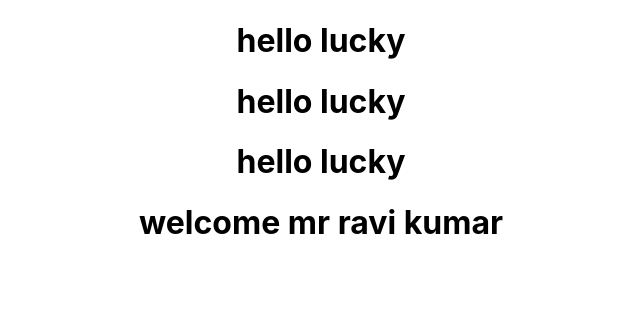
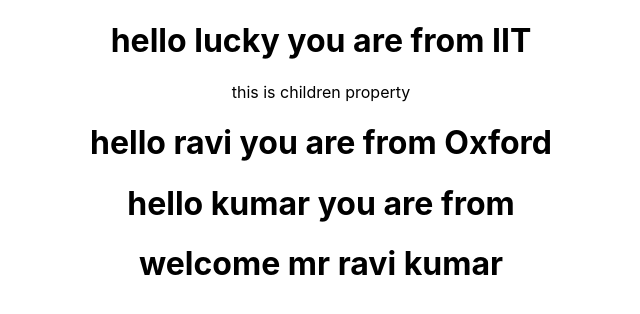
Before and after one commit to shaiksharmila148/components, a React (Create React App) app in the folder my_app/: page / in a window 1280 px wide. Shown: the top 314 px of the page, without its empty margins (319-959 px from the left). Built offline with nearby package versions, Linux system fonts and the light colour scheme.

Commit message:
welcom.js

```diff
--- a/my_app/src/components/Greet.js
+++ b/my_app/src/components/Greet.js
@@ -1,10 +1,20 @@
-import React from  'react'
+
+import React from 'react'
 
     /* function Greet(){
     return  <h1>welcome Lucky :)</h1>
 
 } */
 
-const Greet = () => <h1>hello lucky</h1>
+const Greet = (props) => {
+    console.log(props);
+    return (
+        <div>
+            <h1> hello  {props.name} you are from {props.college}</h1>
+            {props.children}
+        </div>
+    )
+
+}
 
 export default Greet
```
